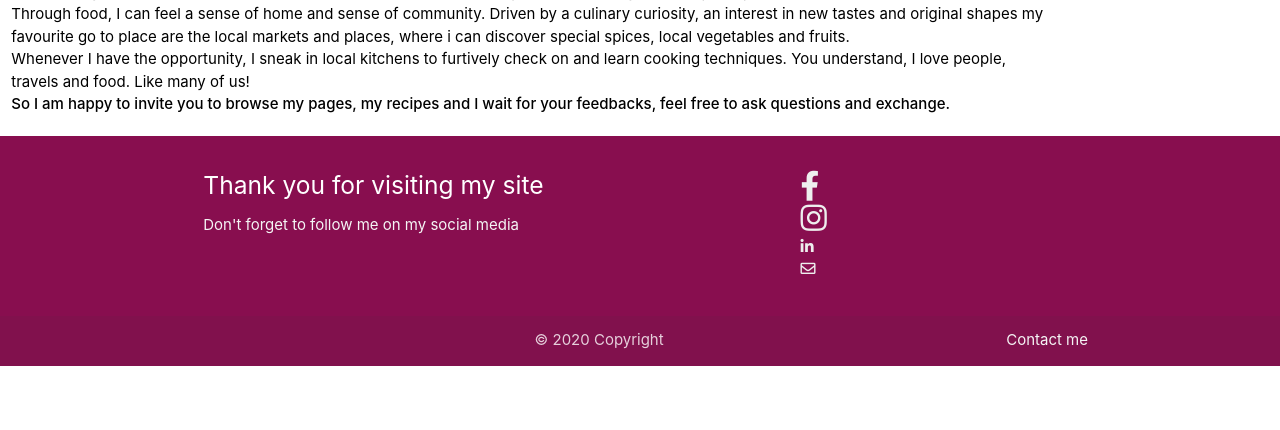
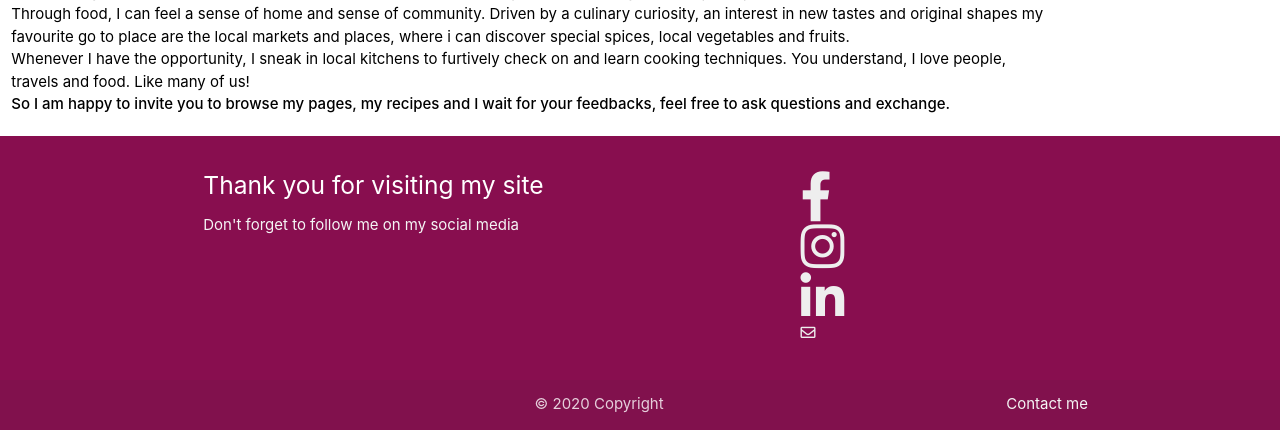
Before and after one commit to JihanePett/tbd-recipes, a Flask app: page /about in a window 1280 px wide. Shown: the part 1114-1544 px from the top of the page. Before the commit the page ends 1480 px from the top, so only its background shows below. Run offline with Flask 2, Linux system fonts and the light colour scheme; some libraries are stand-ins or nearby versions.

Commit message:
Footer icons styling

```diff
--- a/static/css/style.css
+++ b/static/css/style.css
@@ -154,6 +154,11 @@ li.flashes-msg {
 }
 
 /* Footer */
-i.fontawesome.fab.fa-facebook-f, i.fontawesome.fab.fa-instagram, i.fontawesome.fab.fa-linkedin {
-    font-size: 30px;
+i.fontawesome.fab.fa-facebook-f, i.fontawesome.fab.fa-instagram, i.fontawesome.fab.fa-linkedin-in, i.fontawesome far fa-envelope {
+    font-size: 50px;
 }
+
+li .horizontal{
+    display: inline;
+    margin-right: 10px;
+}
--- a/templates/base.html
+++ b/templates/base.html
@@ -139,7 +139,7 @@
           </div>
           <div class="col l4 offset-l2 s12">
             <ul>
-              <li>
+              <li class="horizontal">
                 <a
                   class="grey-text text-lighten-3"
                   href="https://www.facebook.com/tastebudsdream/"
@@ -147,7 +147,7 @@
                   ><i class="fontawesome fab fa-facebook-f"></i
                 ></a>
               </li>
-              <li>
+              <li class="horizontal">
                 <a
                   class="grey-text text-lighten-3"
                   href="https://www.instagram.com/taste_buds_dream/"
@@ -155,7 +155,7 @@
                   ><i class="fontawesome fab fa-instagram"></i
                 ></a>
               </li>
-              <li>
+              <li class="horizontal">
                 <a
                   class="grey-text text-lighten-3"
                   href="www.linkedin.com/in/catherine-sagot-456b908"
@@ -163,7 +163,7 @@
                   ><i class="fontawesome fab fa-linkedin-in"></i
                 ></a>
               </li>
-              <li>
+              <li class="horizontal">
                 <a
                   class="grey-text text-lighten-3"
                   href="{{url_for('contact')}}"
```
